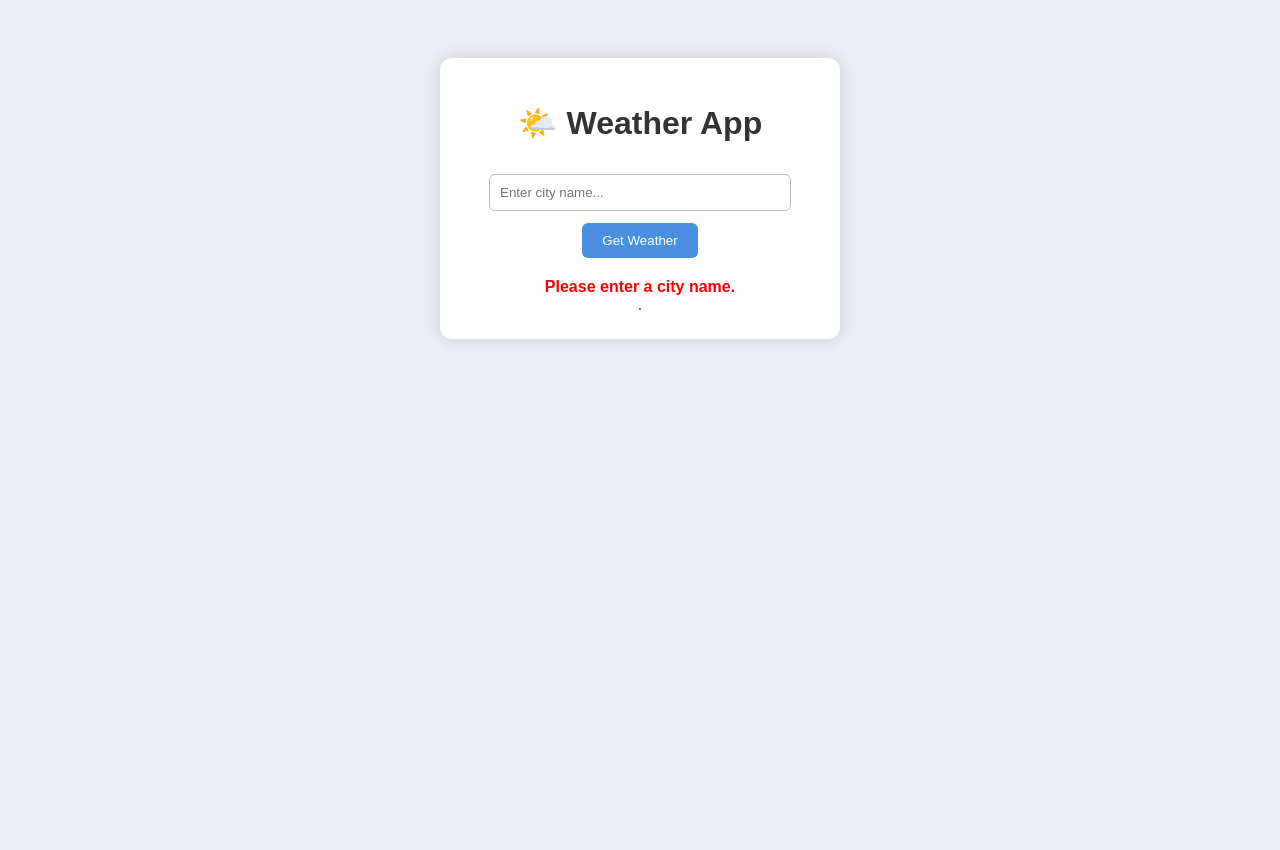
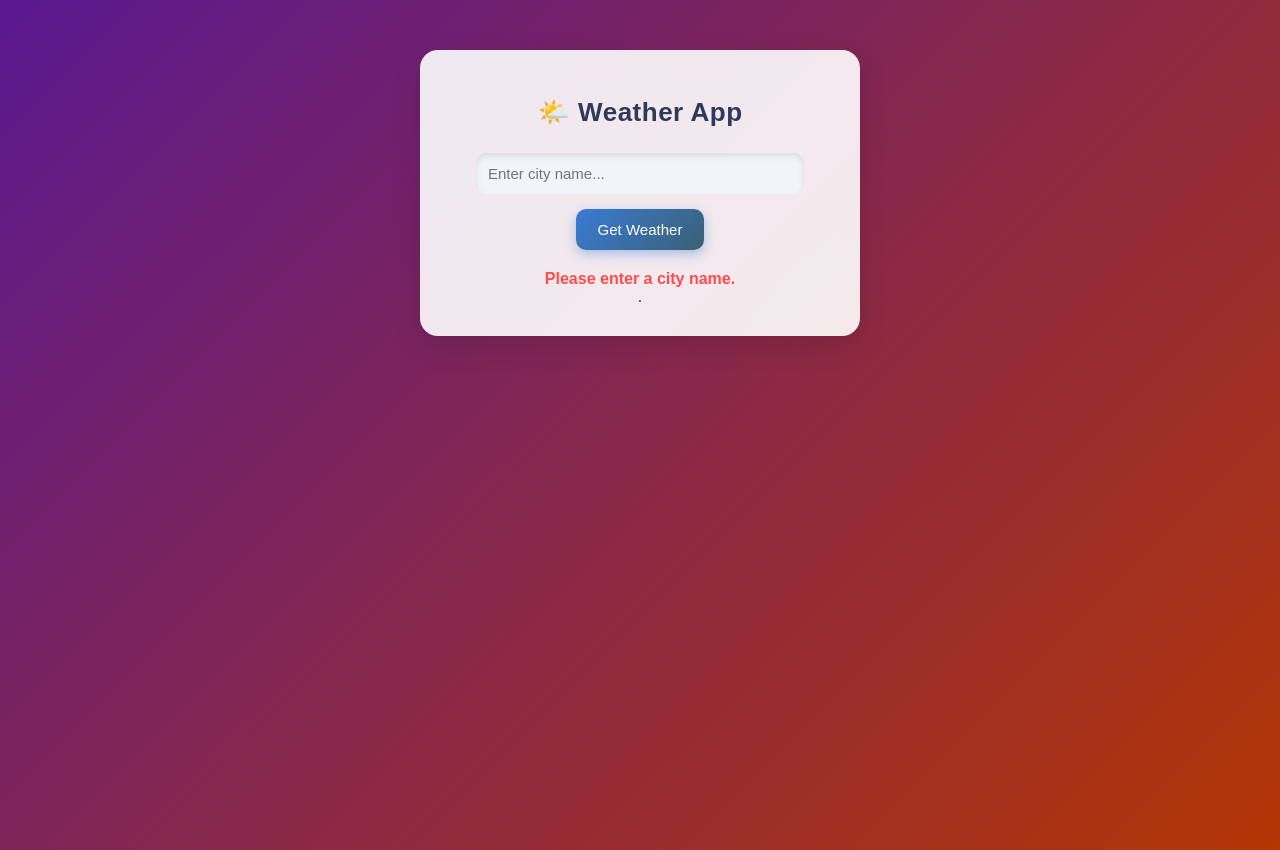
Before and after one commit to Mayank-p-22/Group-project-, a plain HTML site: page index.html in a window 1280 px wide. Both pictures are taken after a click on the button "Get Weather". Before the commit the page ends 800 px from the top, so only its background shows below. Drawn offline with nearby package versions, Linux system fonts and the light colour scheme.

Commit message:
CSS update

```diff
--- a/style.css
+++ b/style.css
@@ -1,59 +1,110 @@
+
+/* GLOBAL*/
 body {
-  font-family: Arial, sans-serif;
-  background: #eaeef3;
+  font-family: "Poppins", sans-serif;
+  background: linear-gradient(135deg, #5b1991, #b43604);
+  min-height: 100vh;
+  margin: 0;
   display: flex;
   justify-content: center;
+  align-items: flex-start;
   padding-top: 50px;
   color: #333;
 }
 
+/*  MAIN CONTAINER */
 .container {
-  width: 350px;
-  background: white;
-  padding: 25px;
-  border-radius: 12px;
+  width: 380px;
+  background: rgba(255, 255, 255, 0.9);
+  padding: 30px;
+  border-radius: 18px;
   text-align: center;
-  box-shadow: 0 0 15px rgba(0,0,0,0.15);
+  box-shadow: 0 10px 30px rgba(0, 0, 0, 0.12);
+  backdrop-filter: blur(8px);
+  animation: fadeIn 0.6s ease-in-out;
 }
 
+h1 {
+  font-size: 26px;
+  margin-bottom: 15px;
+  color: #2e3a59;
+  letter-spacing: 0.5px;
+}
+
+/*  INPUT  */
 input {
   width: 80%;
-  padding: 10px;
+  padding: 12px;
   margin-top: 10px;
-  border: 1px solid #bbb;
-  border-radius: 6px;
+  border: none;
+  outline: none;
+  border-radius: 10px;
+  background: #f1f4f8;
+  box-shadow: inset 0 3px 6px rgba(0, 0, 0, 0.1);
+  font-size: 15px;
 }
 
+/*  BUTTON  */
 button {
-  margin-top: 12px;
-  padding: 10px 20px;
+  margin-top: 15px;
+  padding: 12px 22px;
   border: none;
-  background: #4a90e2;
+  background: linear-gradient(135deg, #3a7bd5, #3a6073);
   color: white;
-  border-radius: 6px;
+  border-radius: 10px;
   cursor: pointer;
+  font-size: 15px;
+  transition: 0.25s ease;
+  box-shadow: 0 4px 12px rgba(58, 123, 213, 0.4);
 }
 
 button:hover {
-  background: #357ab7;
+  transform: translateY(-2px);
+  box-shadow: 0 6px 18px rgba(58, 123, 213, 0.6);
 }
 
+/*  WEATHER CARD  */
 .weather-card {
-  margin-top: 25px;
+  margin-top: 30px;
+  padding: 20px;
+  border-radius: 16px;
+  background: white;
+  box-shadow: 0 8px 25px rgba(0, 0, 0, 0.12);
+  animation: fadeUp 0.5s ease;
+}
+
+.weather-card h2 {
+  margin-bottom: 5px;
+  color: #2c3e50;
 }
 
 .temp {
-  font-size: 40px;
-  font-weight: bold;
+  font-size: 48px;
+  font-weight: 700;
+  color: #1a2530;
+  margin: 10px 0;
 }
 
 .condition {
-  font-size: 18px;
+  font-size: 20px;
   text-transform: capitalize;
+  color: #555;
 }
 
+/*  ERROR MESSAGE  */
 .error {
   margin-top: 20px;
-  color: red;
-  font-weight: bold;
+  color: #ff4d4d;
+  font-weight: 600;
 }
+
+/*  ANIMATIONS  */
+@keyframes fadeIn {
+  from { opacity: 0; transform: translateY(-15px); }
+  to { opacity: 1; transform: translateY(0); }
+}
+
+@keyframes fadeUp {
+  from { opacity: 0; transform: translateY(15px); }
+  to { opacity: 1; transform: translateY(0); }
+}
```
